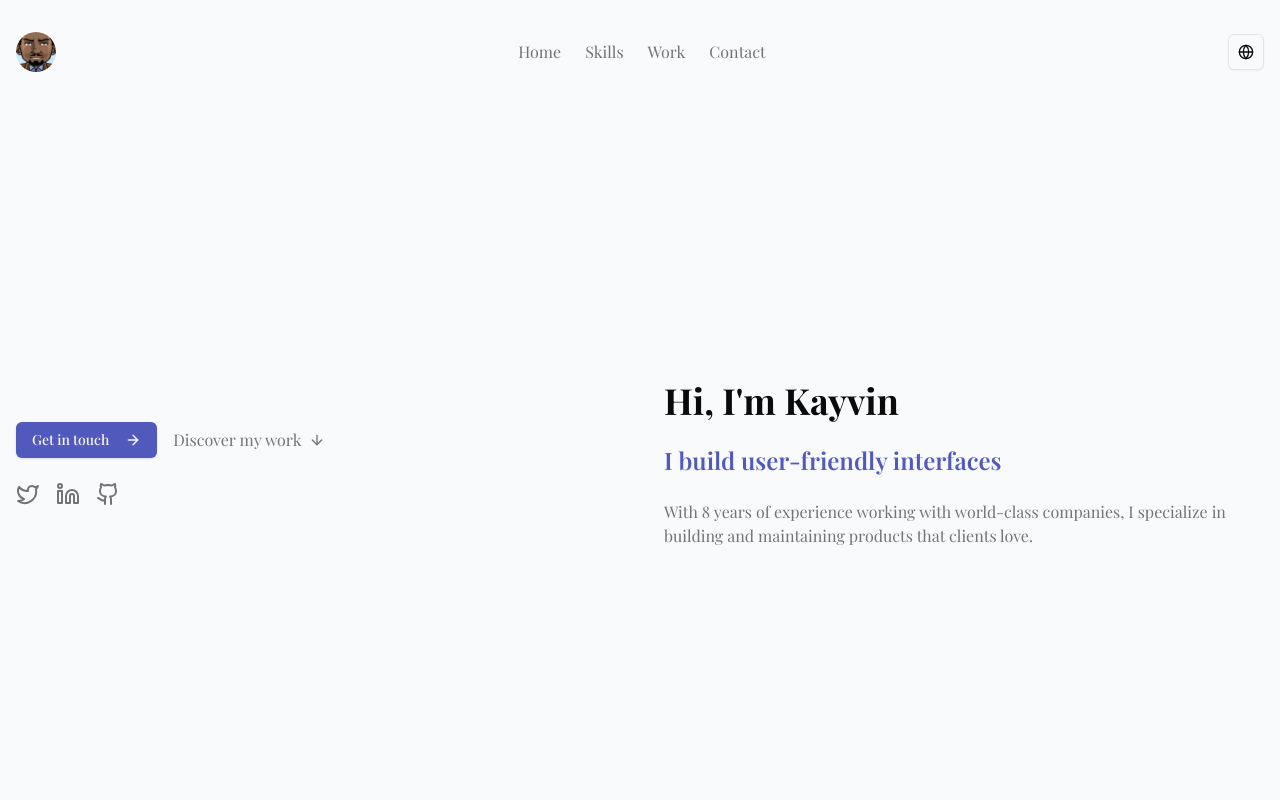
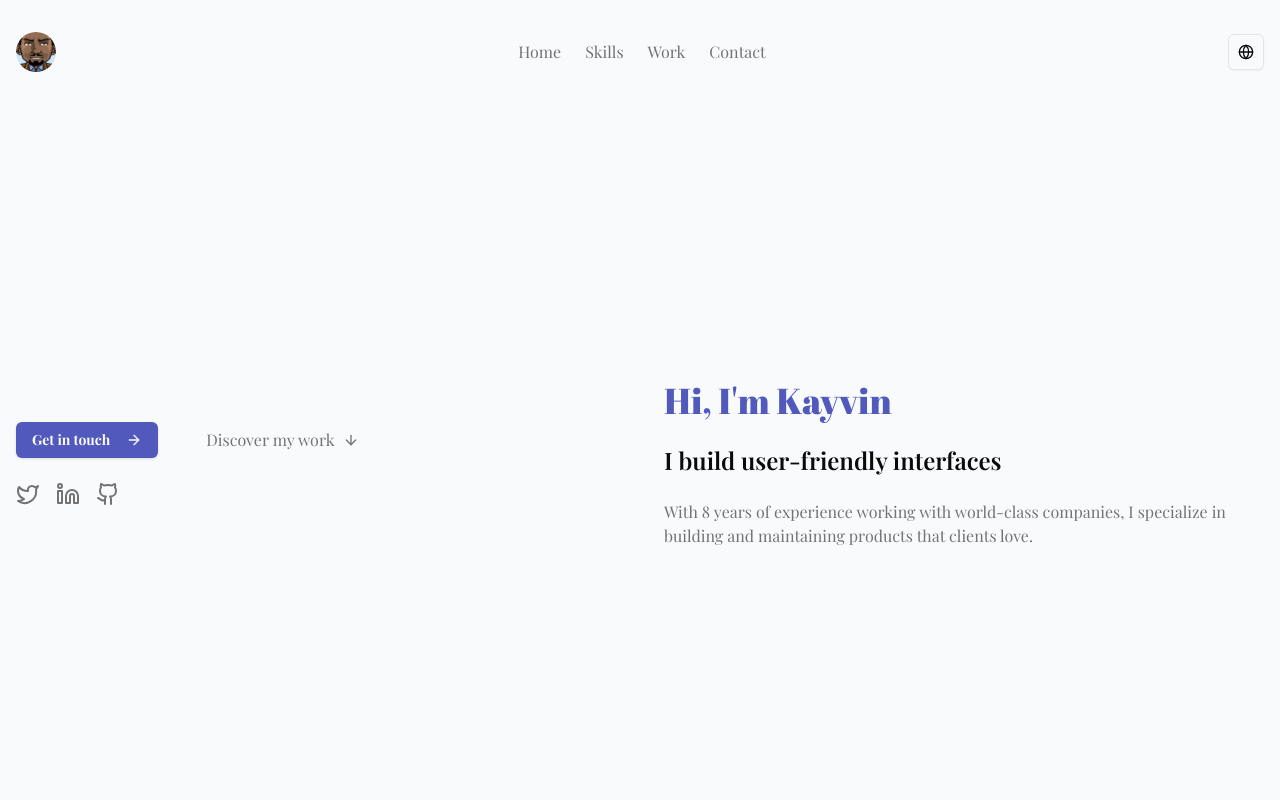
Before and after one commit to Kayvin59/portfolio, a Next.js app: page / in a window 1280 px wide. Shown: the top 800 px of the page. Built offline with nearby package versions, Linux system fonts and the light colour scheme; a web font is replaced by a local one.

Commit message:
style: adjustments

```diff
--- a/components/Landing.tsx
+++ b/components/Landing.tsx
@@ -9,13 +9,13 @@ export default function Landing() {
         <div className="flex flex-col-reverse md:flex-row items-center justify-between gap-12">
           <div className="md:w-1/2 space-y-6 text-center md:text-left">
             <div className="flex flex-col md:flex-row items-center md:items-start gap-4">
-              <Button asChild className="lg-mr-5 bg-button">
-                <Link href="#contact">
+              <Button asChild className="bg-button font-bold md:mr-8">
+                <Link href="mailto:kayvin.bbk@gmail.com">
                   Get in touch
                   <ArrowRight className="ml-2 h-4 w-4" />
                 </Link>
               </Button>
-              <div className="flex items-center space-x-2 lg:self-center text-muted-foreground">
+              <div className="flex items-center space-x-2 lg:self-center text-muted-foreground self-center">
                 <Link href="#work" className="hover:text-primary transition-colors">
                   Discover my work
                 </Link>
@@ -23,20 +23,20 @@ export default function Landing() {
               </div>
             </div>
             <div className="flex justify-center md:justify-start space-x-4">
-              <Link href="https://twitter.com/kayvin" className="text-muted-foreground hover:text-primary transition-colors">
+              <Link href="https://twitter.com/0xYvanik" className="text-muted-foreground hover:text-primary transition-colors">
                 <Twitter className="h-6 w-6" />
               </Link>
-              <Link href="https://linkedin.com/in/kayvin" className="text-muted-foreground hover:text-primary transition-colors">
+              <Link href="https://www.linkedin.com/in/kayvin-ngueeping-09138b124/" className="text-muted-foreground hover:text-primary transition-colors">
                 <Linkedin className="h-6 w-6" />
               </Link>
-              <Link href="https://github.com/kayvin" className="text-muted-foreground hover:text-primary transition-colors">
+              <Link href="https://github.com/Kayvin59" className="text-muted-foreground hover:text-primary transition-colors">
                 <Github className="h-6 w-6" />
               </Link>
             </div>
           </div>
           <div className="md:w-1/2 space-y-6">
-            <h1 className="text-4xl font-bold">Hi, I'm Kayvin</h1>
-            <h2 className="text-2xl font-semibold text-button">I build user-friendly interfaces</h2>
+            <h1 className="text-4xl font-abril text-button">Hi, I'm Kayvin</h1>
+            <h2 className="text-2xl font-semibold">I build user-friendly interfaces</h2>
             <p className="text-muted-foreground">
               With 8 years of experience working with world-class companies, I specialize in building and maintaining products that clients love.
             </p>
```
